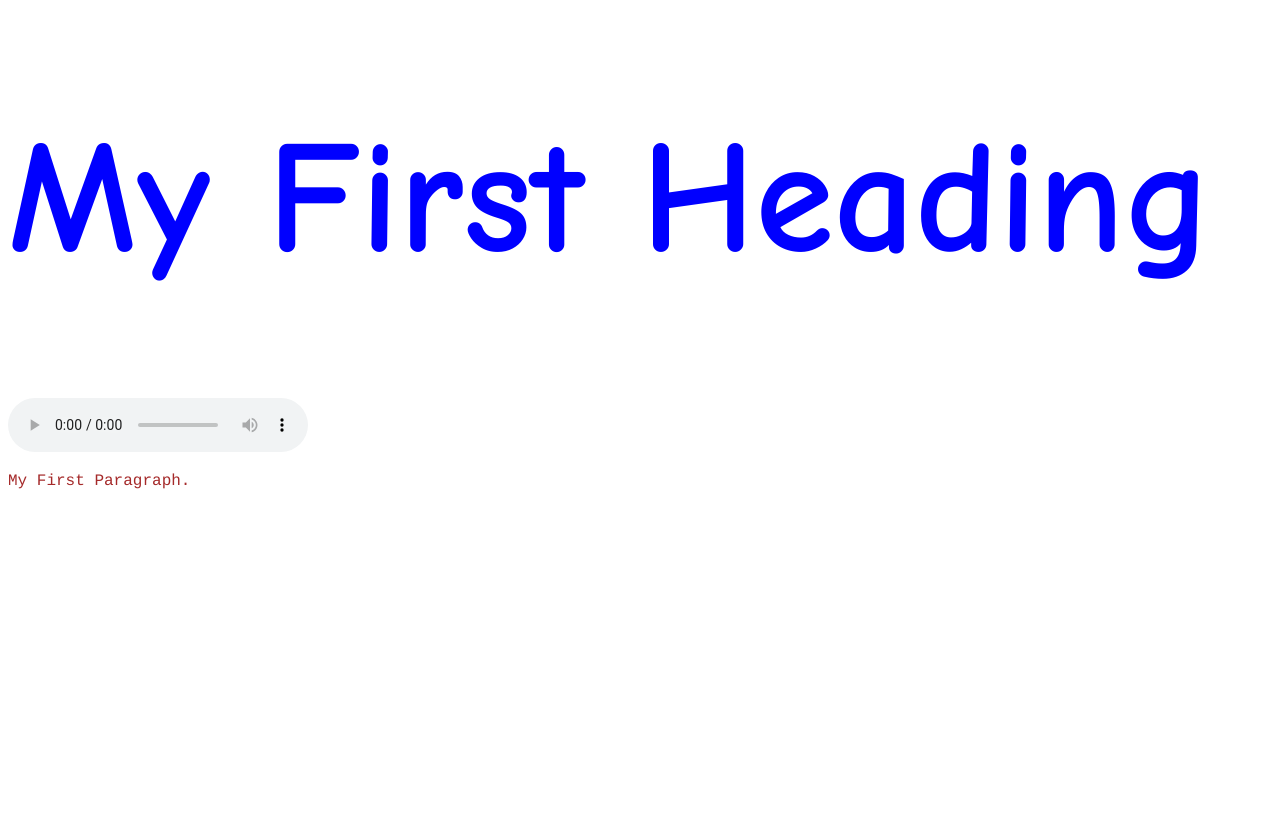
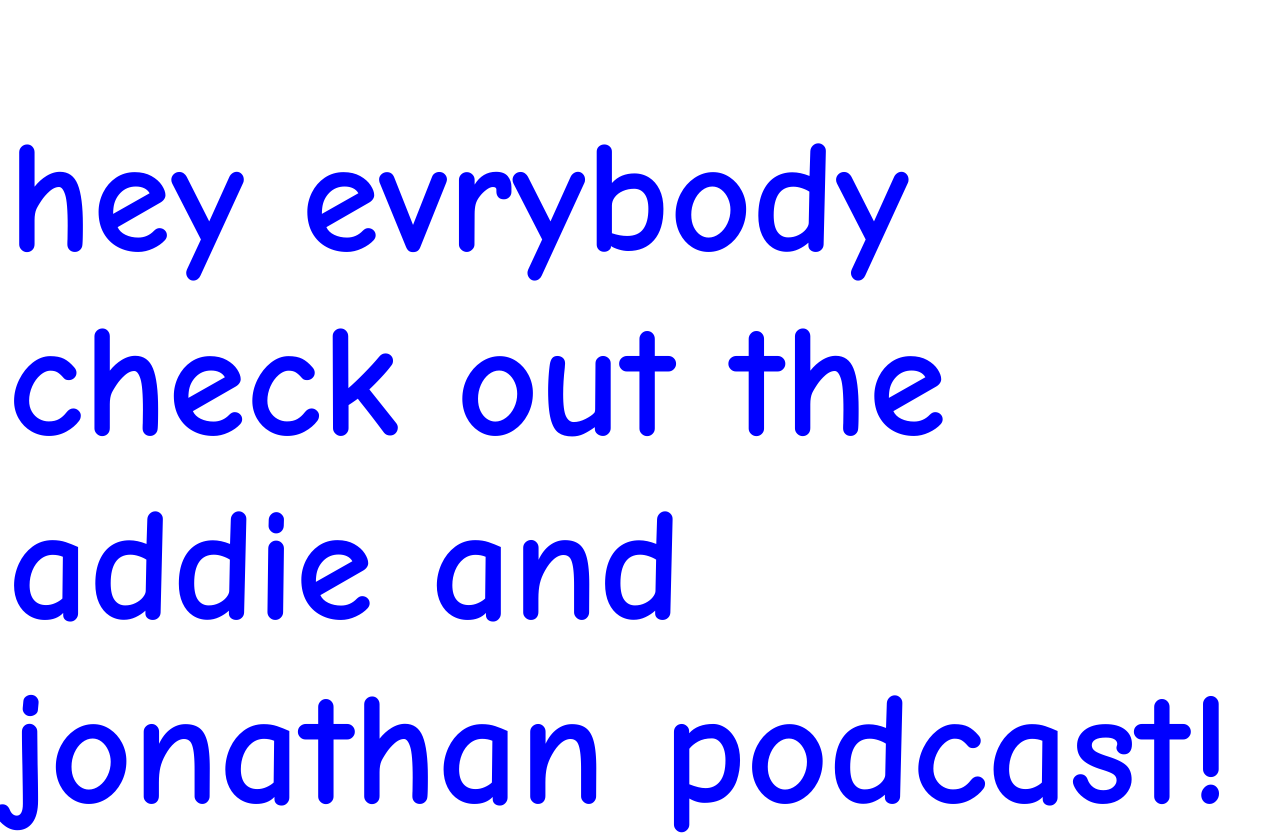
Before and after one commit to addiefranklin/addie, a plain HTML site: page index.html in a window 1280 px wide. Shown: the top 835 px of the page. Before the commit the page ends 800 px from the top, so only its background shows below. Drawn offline with Linux system fonts and the light colour scheme.

Commit message:
Update index.html

```diff
--- a/index.html
+++ b/index.html
@@ -9,7 +9,7 @@
 
 
   <body>
-    <h1>My First Heading</h1>
+    <h1>hey evrybody check out the addie and jonathan podcast!</h1>
     <div>
       <audio controls>
           <source src="New Recording 14 (online-audio-converter.com).mp3" type="audio/mpeg">
```
